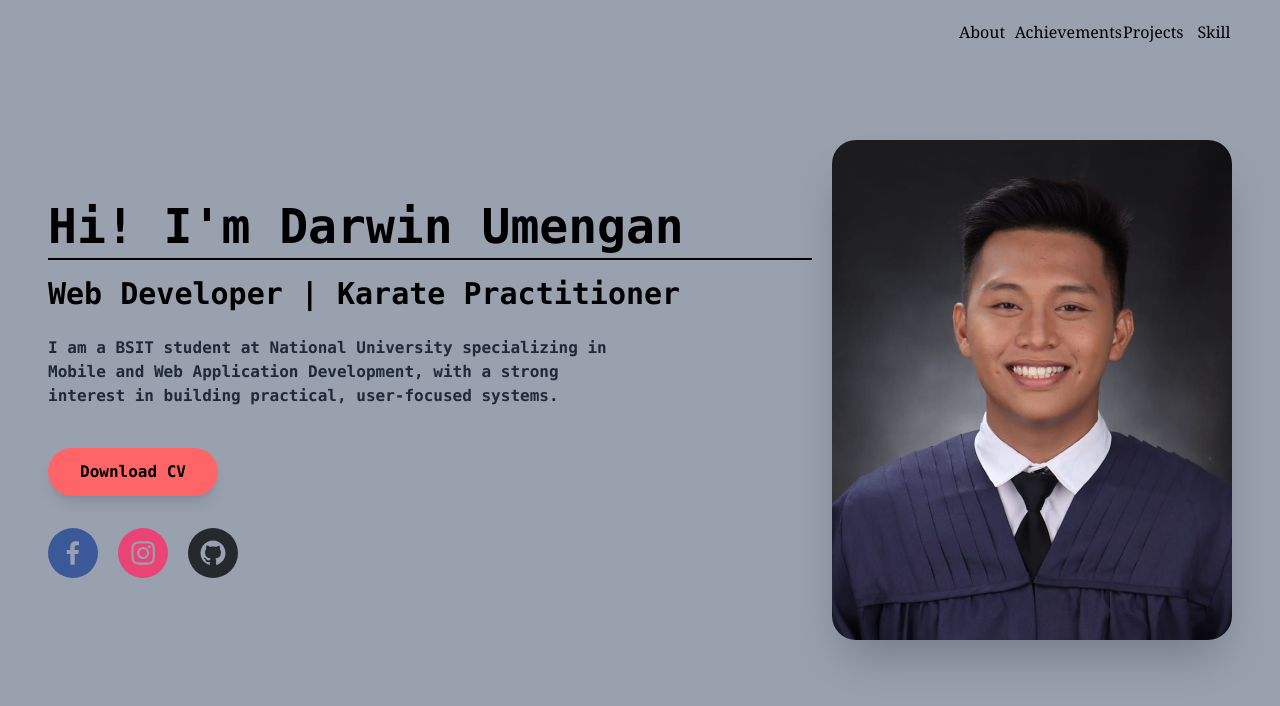
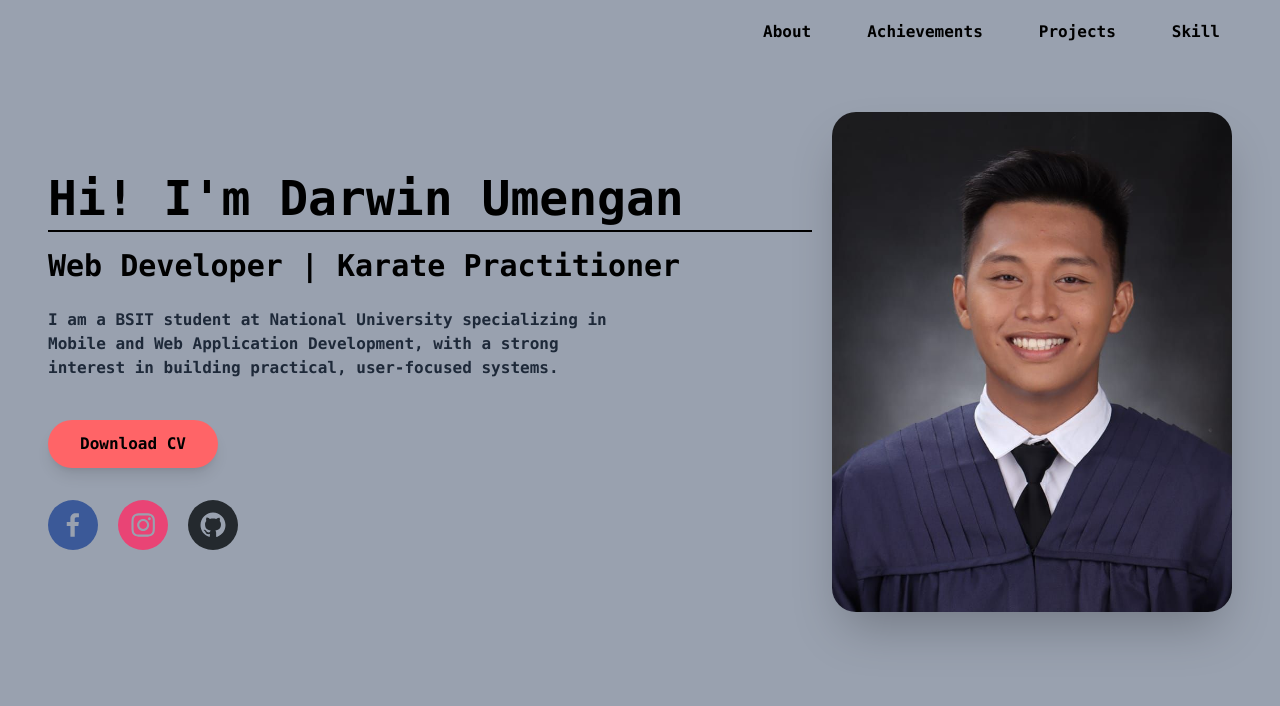
Before and after one commit to Darwin170/Web_Portfolio, a Next.js app: page / in a window 1280 px wide. Shown: the top 706 px of the page. Built offline with nearby package versions, Linux system fonts and the light colour scheme.

Commit message:
Update Navbar.tsx

```diff
--- a/app/components/Navbar.tsx
+++ b/app/components/Navbar.tsx
@@ -1,18 +1,31 @@
 'use client';
 import Link from 'next/link'
 import React from 'react'
+
 const Navbar = () => {
   return (
-    <>
-    <ul className='flex  h-16 p-5 justify-end grid-cols-3 text-center  mb-7 font-serif text-black'>
-        <div className='flex w-70 mr-6  justify-between '>
-       <li className=' w-13 h-7 rounded-b-xl hover:bg-gray-500 transition-all duration-300 hover:scale-110'> <Link href="/">About</Link></li>
-       <li className='w-25 h-7 rounded-b-xl hover:bg-gray-500 transition-all duration-300 hover:scale-110'> <Link href="/Achivements">Achievements</Link></li>
-       <li className='w-16 h-7 rounded-b-xl hover:bg-gray-500 transition-all duration-300 hover:scale-110'> <Link href="/Projects">Projects</Link></li>
-       <li className='w-11 h-7 rounded-b-xl hover:bg-gray-500 transition-all duration-300 hover:scale-110'> <Link href="/Skill">Skill</Link></li>
-        </div>
-    </ul>
-    </>
+    <nav className="w-full font-mono">
+
+      <ul className='flex items-center justify-end h-16 px-6 md:px-12 max-w-7xl mx-auto gap-4 md:gap-8 text-black font-bold'>
+
+        <li className='px-3 py-1 rounded-md hover:bg-gray-500 transition-all duration-300 hover:scale-110'>
+          <Link href="/">About</Link>
+        </li>
+
+        <li className='px-3 py-1 rounded-md hover:bg-gray-500 transition-all duration-300 hover:scale-110'>
+          <Link href="/Achivements">Achievements</Link>
+        </li>
+
+        <li className='px-3 py-1 rounded-md hover:bg-gray-500 transition-all duration-300 hover:scale-110'>
+          <Link href="/Projects">Projects</Link>
+        </li>
+
+        <li className='px-3 py-1 rounded-md hover:bg-gray-500 transition-all duration-300 hover:scale-110'>
+          <Link href="/Skill">Skill</Link>
+        </li>
+
+      </ul>
+    </nav>
   )
 }
 
```
